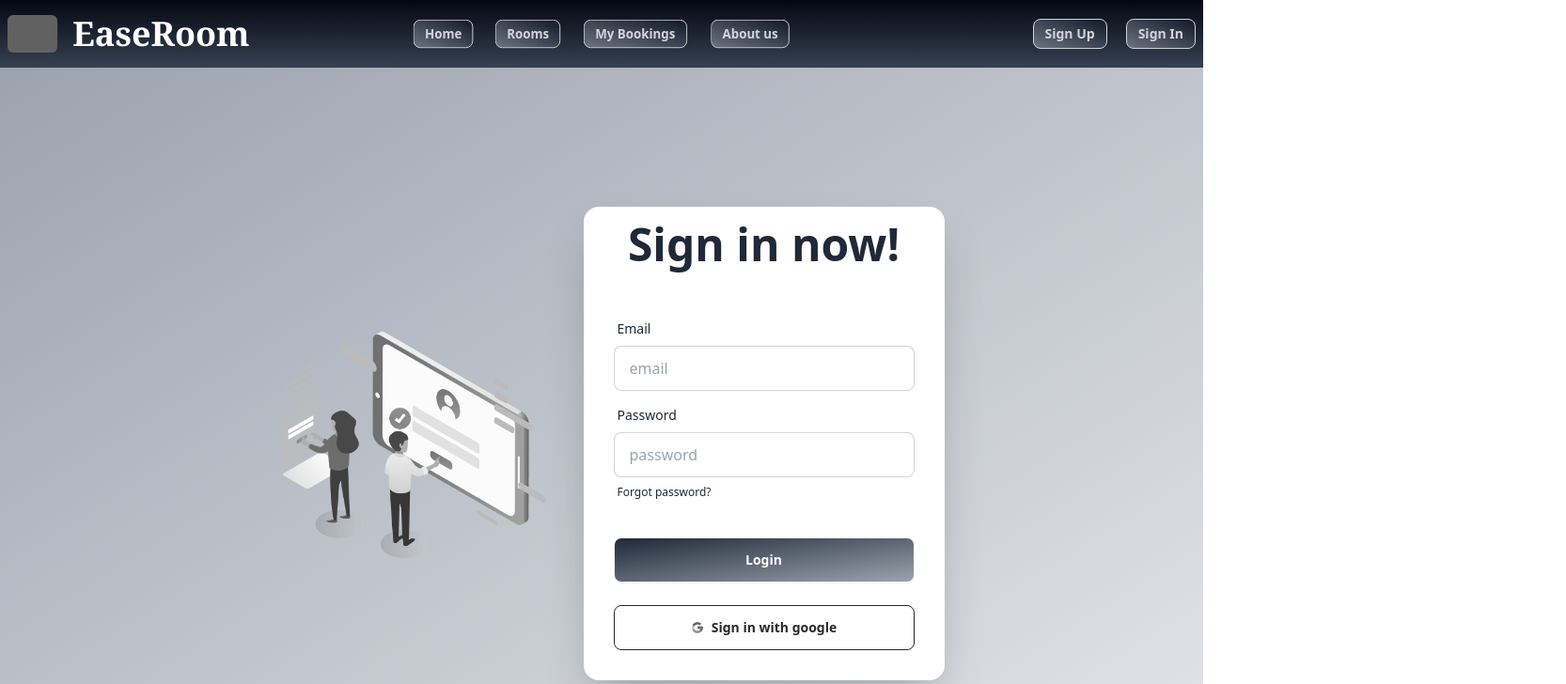
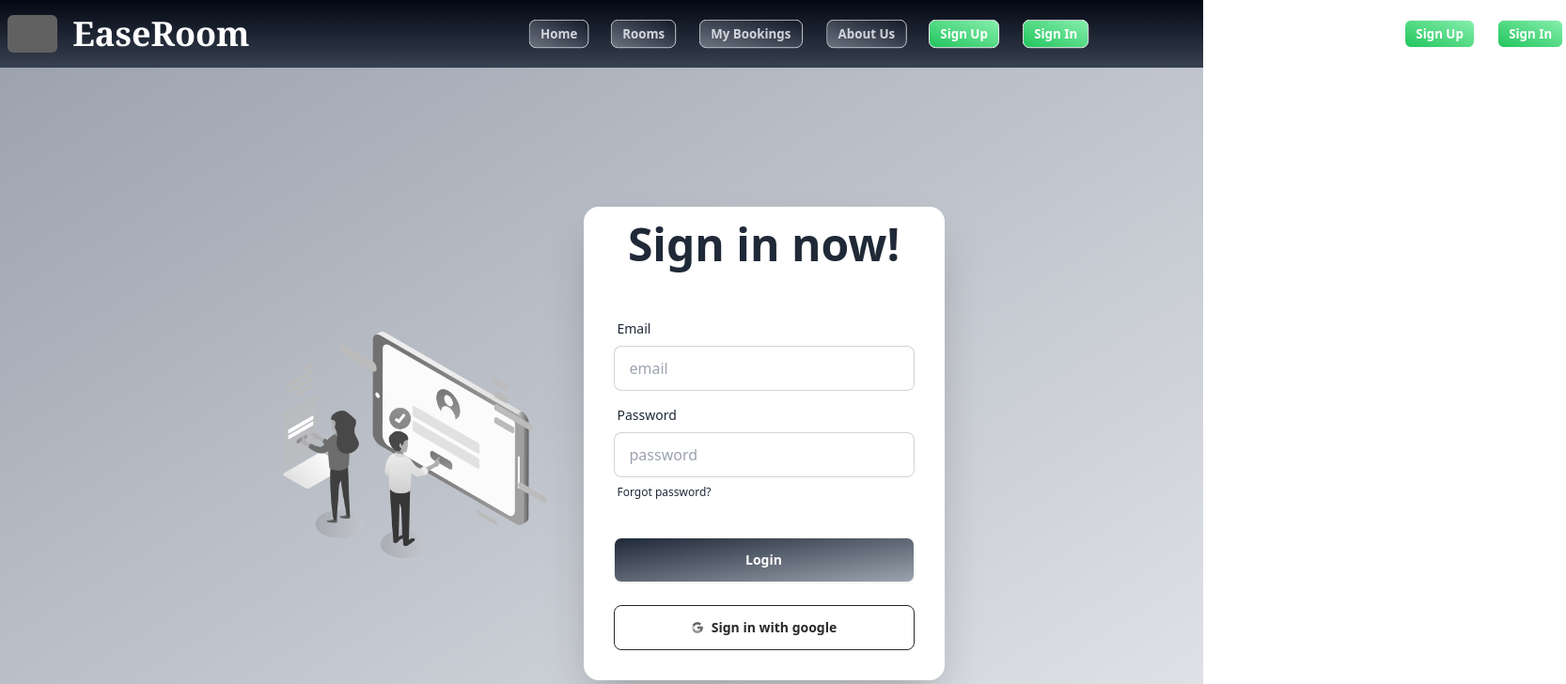
Before and after one commit to mr-asaduzzaman/EaseRooms, a React (Vite) app: page /signIn in a window 1280 px wide. Shown: the top 728 px of the page at 94% size, 1666 px wide, since content can reach past the window. Built offline with nearby package versions, Linux system fonts and the light colour scheme; no server answers; grey boxes are pictures that could not be loaded.

Commit message:
navber responsive

```diff
--- a/src/Components/Shared/Navbar.jsx
+++ b/src/Components/Shared/Navbar.jsx
@@ -3,38 +3,82 @@
 import AuthContext from '../../Context/AuthContext';
 
 const Navbar = () => {
-    const { user, logoutUser } = useContext(AuthContext)
+    const { user, logoutUser } = useContext(AuthContext);
 
     const handleLogout = () => {
-        logoutUser()
-    }
-    const Links = <div className='flex gap-5'>
-        <button className='btn btn-sm btn-outline bg-gradient-to-bl from-gray-900 to-gray-500 text-gray-300'><Link to='/'>Home</Link></button>
-        <button className='btn btn-sm btn-outline bg-gradient-to-bl from-gray-900 to-gray-500 text-gray-300'><Link to='/rooms'>Rooms</Link></button>
-        <button className='btn btn-sm btn-outline bg-gradient-to-bl from-gray-900 to-gray-500 text-gray-300'><Link to='/myBookings'>My Bookings</Link></button>
-        <button className='btn btn-sm btn-outline bg-gradient-to-bl from-gray-900 to-gray-500 text-gray-300'><Link to='/aboutUs'>About us</Link></button>
-    </div>
+        logoutUser();
+    };
+
+    const Links = (
+        <div className='sm:flex sm:flex-col sm:flex-1 lg:flex lg:flex-row lg:flex-grow gap-5'>
+            <button className='btn btn-sm btn-outline bg-gradient-to-bl from-gray-900 to-gray-500 text-gray-300'>
+                <Link to='/'>Home</Link>
+            </button>
+            <button className='btn btn-sm btn-outline bg-gradient-to-bl from-gray-900 to-gray-500 text-gray-300'>
+                <Link to='/rooms'>Rooms</Link>
+            </button>
+            <button className='btn btn-sm btn-outline bg-gradient-to-bl from-gray-900 to-gray-500 text-gray-300'>
+                <Link to='/myBookings'>My Bookings</Link>
+            </button>
+            <button className='btn btn-sm btn-outline bg-gradient-to-bl from-gray-900 to-gray-500 text-gray-300'>
+                <Link to='/aboutUs'>About Us</Link>
+            </button>
+            <div className='flex gap-5'>
+                {!user ? (
+                    <>
+                        <Link
+                            to='/signUp'
+                            className='btn btn-sm btn-outline bg-gradient-to-bl from-green-300 to-green-500 text-white'>
+                            Sign Up
+                        </Link>
+                        <Link
+                            to='/signIn'
+                            className='btn btn-sm btn-outline bg-gradient-to-bl from-green-300 to-green-500 text-white'>
+                            Sign In
+                        </Link>
+                    </>
+                ) : (
+                    <div className='flex gap-2 items-center'>
+                        <div>{user.displayName}</div>
+                        <button
+                            onClick={handleLogout}
+                            className='btn btn-sm btn-outline bg-gradient-to-bl from-red-300 to-red-500 text-white'>
+                            Log Out
+                        </button>
+                    </div>
+                )}
+            </div>
+        </div>
+    );
+
     return (
         <div className="navbar bg-gradient-to-b from-gray-950 to-gray-700">
-            <div className="navbar-start">
-                <div className="dropdown">
-                    <div tabIndex={0} role="button" className="btn btn-ghost lg:hidden">
+            <div className="navbar-start w-full flex justify-between items-center">
+                <div className="dropdown lg:hidden">
+                    <button
+                        tabIndex={0}
+                        role="button"
+                        className="btn bg-white"
+                    >
                         <svg
                             xmlns="http://www.w3.org/2000/svg"
                             className="h-5 w-5"
                             fill="none"
                             viewBox="0 0 24 24"
-                            stroke="currentColor">
+                            stroke="currentColor"
+                        >
                             <path
                                 strokeLinecap="round"
                                 strokeLinejoin="round"
                                 strokeWidth="2"
-                                d="M4 6h16M4 12h8m-8 6h16" />
+                                d="M4 6h16M4 12h8m-8 6h16"
+                            />
                         </svg>
-                    </div>
+                    </button>
                     <ul
                         tabIndex={0}
-                        className="menu menu-sm dropdown-content bg-base-100 rounded-box z-[1] mt-3 w-52 p-2 shadow">
+                        className="menu menu-sm dropdown-content bg-base-100 rounded-box mt-3 w-52 p-2 shadow z-[1]"
+                    >
                         {Links}
                     </ul>
                 </div>
@@ -42,33 +86,44 @@
                     <img
                         className="h-10 filter invert rounded-md"
                         src="https://i.ibb.co.com/D9XdbCZ/buildings-with-house-roof-and-sun-778ld-removebg-preview.png"
-                        alt=""
+                        alt="Logo"
                     />
-
-                    <Link to='/' className="px-4 py-2 text-4xl font-bold text-white font-serif rounded-md ">EaseRoom</Link>
+                    <Link
+                        to='/'
+                        className="px-4 py-2 text-4xl font-bold text-white font-serif rounded-md">
+                        EaseRoom
+                    </Link>
                 </div>
             </div>
-            <div className="navbar-center hidden lg:flex">
-                <ul className="menu menu-horizontal px-1">
-                    {Links}
-                </ul>
+            {/* Navbar Center for Desktop */}
+            <div className="navbar-center hidden lg:flex w-full justify-center">
+                <ul className="menu menu-horizontal px-1">{Links}</ul>
             </div>
-            <div className="navbar-end flex gap-4">
-                {
-                    user ?
-                        <div className='flex gap-2 items-center'>
-                            <div>
-                                {user.displayName}
-                            </div>
-                            <button onClick={handleLogout} className="btn btn-sm btn-outline bg-gradient-to-bl from-gray-900 to-gray-500 text-gray-300">Log Out</button>
-                        </div>
-
-                        :
-                        <div className='flex gap-5'>
-                            <Link to='/signUp' className="btn btn-sm btn-outline bg-gradient-to-bl from-gray-900 to-gray-500 text-gray-300">Sign Up</Link>
-                            <Link to='/signIn' className="btn btn-sm btn-outline bg-gradient-to-bl from-gray-900 to-gray-500 text-gray-300">Sign In</Link>
-                        </div>
-                }
+            {/* Navbar End for Desktop */}
+            <div className="navbar-end hidden lg:flex items-center gap-4">
+                {user ? (
+                    <div className="flex gap-2 items-center">
+                        <div>{user.displayName}</div>
+                        <button
+                            onClick={handleLogout}
+                            className="btn btn-sm btn-outline bg-gradient-to-bl from-red-300 to-rwd-500 text-white">
+                            Log Out
+                        </button>
+                    </div>
+                ) : (
+                    <div className="flex flex-col-1 gap-5">
+                        <Link
+                            to="/signUp"
+                            className="btn btn-sm btn-outline bg-gradient-to-bl from-green-300 to-green-500 text-white">
+                            Sign Up
+                        </Link>
+                        <Link
+                            to="/signIn"
+                            className="btn btn-sm btn-outline bg-gradient-to-bl from-green-300 to-green-500 text-white">
+                            Sign In
+                        </Link>
+                    </div>
+                )}
             </div>
         </div>
     );
```
